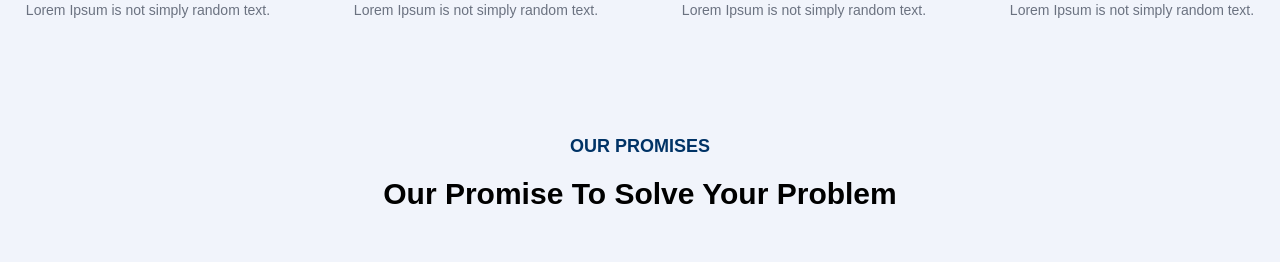
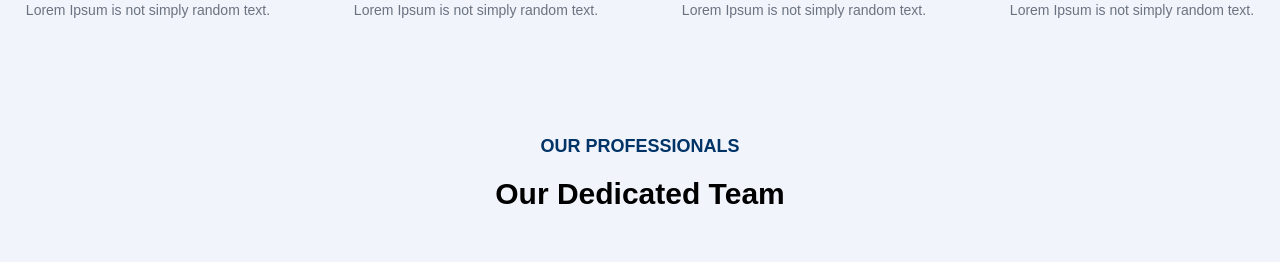
Before and after one commit to tendertradinginc/Buizid-builders-frontend, a Next.js app: page /aboutUs in a window 1280 px wide. Shown: the part 1384-1646 px from the top of the page. Built offline with nearby package versions, Linux system fonts and the light colour scheme.

Commit message:
has cteaded the our team component has added the eader part of our team section

```diff
--- a/src/app/(withCommonLayout)/aboutUs/page.js
+++ b/src/app/(withCommonLayout)/aboutUs/page.js
@@ -1,4 +1,5 @@
 import OurPromises from '@/components/FrontendComponent/AboutUs/OurPromises';
+import OurTeam from '@/components/FrontendComponent/AboutUs/OurTeam';
 import WhyChooseUs from '@/components/FrontendComponent/AboutUs/WhyChooseUs';
 import WorkingProcess from '@/components/FrontendComponent/AboutUs/WorkingProcess';
 import React from 'react';
@@ -8,6 +9,7 @@ const AboutUs = () => {
         <div className='mt-36'>
             <WhyChooseUs />
             <WorkingProcess />
+            <OurTeam />
             <OurPromises />
         </div>
     );
--- /dev/null
+++ b/src/components/FrontendComponent/AboutUs/OurTeam.jsx
@@ -0,0 +1,15 @@
+
+const OurTeam = () => {
+    return (
+        <div className="mt-20">
+            <section>
+                <div className="text-center">
+                    <h1 className="lg:text-lg text-sm text-[#003366] font-bold">OUR PROFESSIONALS</h1>
+                    <h2 className="lg:text-3xl text-lg text-black font-bold pt-4">Our Dedicated Team</h2>
+                </div>
+            </section>
+        </div>
+    );
+};
+
+export default OurTeam;
```
